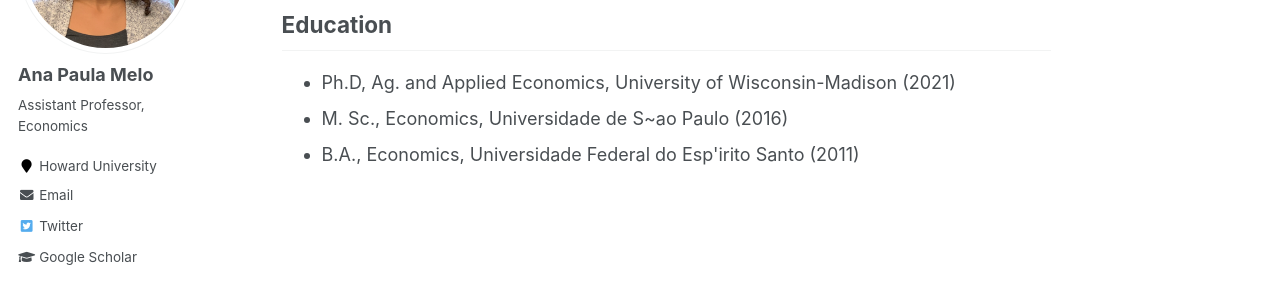
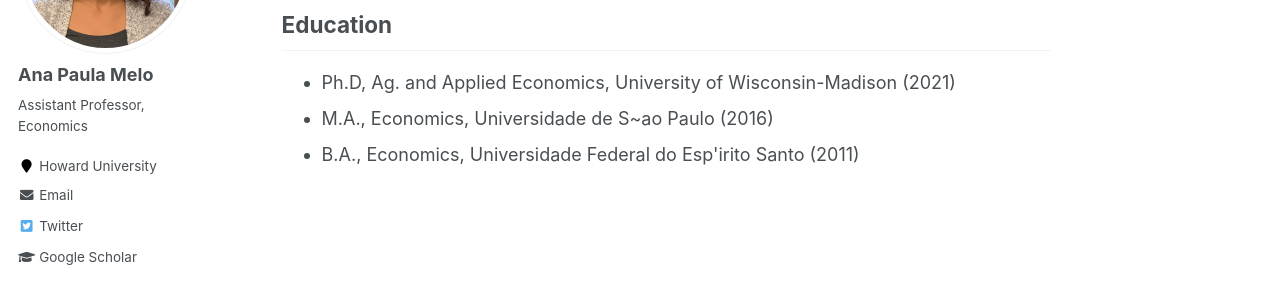
Before and after one commit to anapmelo/anapmelo.github.io, a Jekyll site: the page built from _pages/about.md, in a window 1280 px wide. Shown: the part 243-543 px from the top of the page. Built offline with Jekyll 4.4.1, drawn with Linux system fonts in a browser that asks for light colours.

```diff
--- a/_pages/about.md
+++ b/_pages/about.md
@@ -15,5 +15,5 @@ I am as Assistant Professor in the Economics Department at Howard University.
 <h2>Education</h2>
 
   * Ph.D, Ag. and Applied Economics, University of Wisconsin-Madison (2021)
-  * M. Sc., Economics, Universidade de S\~ao Paulo (2016)
+  * M.A., Economics, Universidade de S\~ao Paulo (2016)
   * B.A., Economics, Universidade Federal do Esp\'irito Santo (2011)
```
